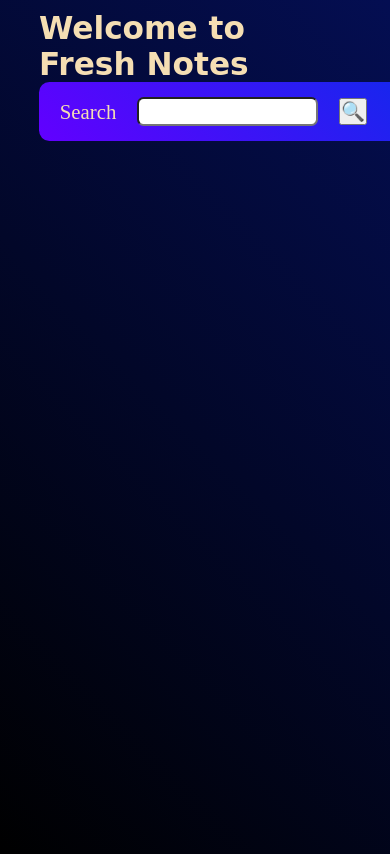
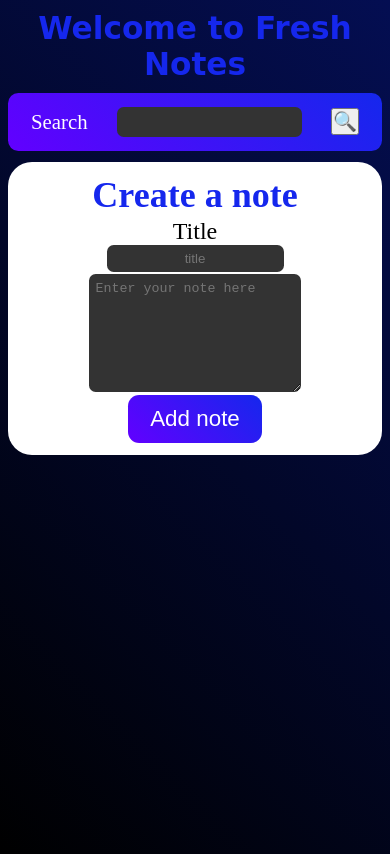
Before and after one commit to PuppetMaster013/Fresh-Notes, a plain HTML site: page HTML/index.html in a window 390 px wide. Drawn offline with Linux system fonts and the light colour scheme; a web font is replaced by a local one.

Commit message:
Added the create note menu and made the whole app responsive
the app uses a lot of media queries at this point even i lost
the count, so nothing useful in this commit.

```diff
--- a/CSS/style.css
+++ b/CSS/style.css
@@ -1,12 +1,22 @@
 *{
     margin: 0px; padding: 0px;
     box-sizing: border-box;
+    color:white;
 }
 
 :root{
-    --accent-color:linear-gradient( 45deg,rgb(98, 0, 255),rgb(21, 39, 237));
+    --accent-gradient:linear-gradient( 45deg,rgb(98, 0, 255),rgb(21, 39, 237));
+    --accent-color:rgb(21, 39, 237);
     --background-color:linear-gradient(45deg,black,#040e52) no-repeat;
-    --light-color:wheat;
+    --light-color:white;
+    --light-color2:#333;
+    --dark-color:black;
+
+}
+.round-box{
+    border-radius: 0.5em;
+    background:var(--light-color2);
+    border: none;
 
 }
 body{
@@ -23,20 +33,26 @@ body{
 /* utility class for centering the stuff in a flexbox */
 .c-flex{
     display: flex;
-    justify-content: space-between;
+    justify-content: center;
     align-items: center;
+}
+
+/* utility class to make the flex-direction column */
+.d-flex{
+    flex-direction: column;
 }
 
 .navbar{
     margin: 0.5em 0;
     font-size:1.3rem;
-    flex-wrap: wrap;
+    gap:0.5em;
+    justify-content: space-between;
 }
 
 .searchbar{
     gap:1em;
-    background: var(--accent-color);
-    padding:0.7em 2em 0.7em 1em;
+    background: var(--accent-gradient);
+    padding:0.7em;
     border-radius: 0.5em;
 }
 
@@ -46,7 +62,7 @@ body{
 
 #search-box{
     height:2.2em;
-    border-radius: 0.5em;
+    padding:0.3em;
 }
 
 .searchbtn{
@@ -56,5 +72,71 @@ body{
 
 .brand{
     font-family: 'Rubik Wet Paint', cursive;
-    color:var(--light-color);
+    color:var(--accent-color);
+    text-align: justify;
 }
+
+/* Add notes start here */
+.container{
+    background-color: var(--light-color);
+    padding:0.5em;
+    border-radius: 1em;
+    gap:0.1em;
+    font-size: 1.5rem;
+}
+.h-secondary{
+    color:var(--accent-color);
+}
+
+.note-title-label{
+    color:rgb(0, 0, 0);
+}
+.create-note{
+    display: flex;
+    justify-content: flex-start;
+    background-color: var(--accent-gradient);
+}
+
+
+#note-title-box{
+    height: 2em;
+    text-align: center;
+}
+#note-content-box{
+    size: 10em;
+    padding: 0.5em;;
+}
+
+.add-note-btn{
+    background: var(--accent-gradient);
+    font-size: 1.4rem;
+    padding:0.5em 1em;
+    cursor: pointer;
+}
+.add-note-btn:hover{
+    border: 1px solid var(--accent-color);
+    background: white;
+    color:var(--accent-color);
+}
+
+@media(max-width:450px){
+    .main{
+        width: 100%;
+        padding:0 0.5em;
+    }
+    .navbar{
+        flex-wrap: wrap;
+    }
+    .brand{
+        text-align: center;
+    }
+    .searchbar{
+        justify-content: space-evenly;
+    }
+    .create-note{
+        display: block;
+    }
+    .searchbar{
+        width: 100%;
+    }
+}
--- a/HTML/index.html
+++ b/HTML/index.html
@@ -15,10 +15,23 @@
 			<h2 class="brand">Welcome to Fresh Notes</h2>
 			<div class="searchbar c-flex">
 				<label class="search-txt">Search</label>
-				<input type="text" name="" id="search-box">
+				<input type="text" class="round-box" name="" id="search-box">
 				<button class="searchbtn">&#128269;</button>
 			</div>
 		</nav>
+		<section class="create-note">
+			<div class="container c-flex d-flex">
+				<h2 class="h-secondary">Create a note</h2>
+				<div class="note-title c-flex d-flex">
+					<label class="note-title-label">Title</label>
+					<input type="text" cols class="round-box" name="" id="note-title-box" placeholder="title">
+				</div>
+				<div class="note-content c-flex d-flex">
+					<textarea name="" class="round-box" id="note-content-box" cols="23" rows="7" placeholder="Enter your note here"></textarea>
+				</div>
+				<button class="add-note-btn round-box" >Add note</button>
+			</div>
+		</section>
 	</div>
 </body>
 </html>
```
